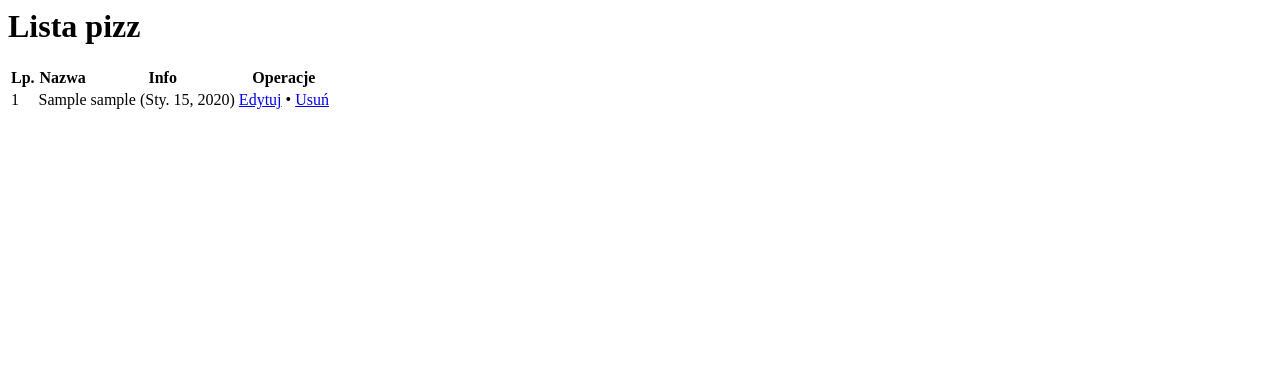
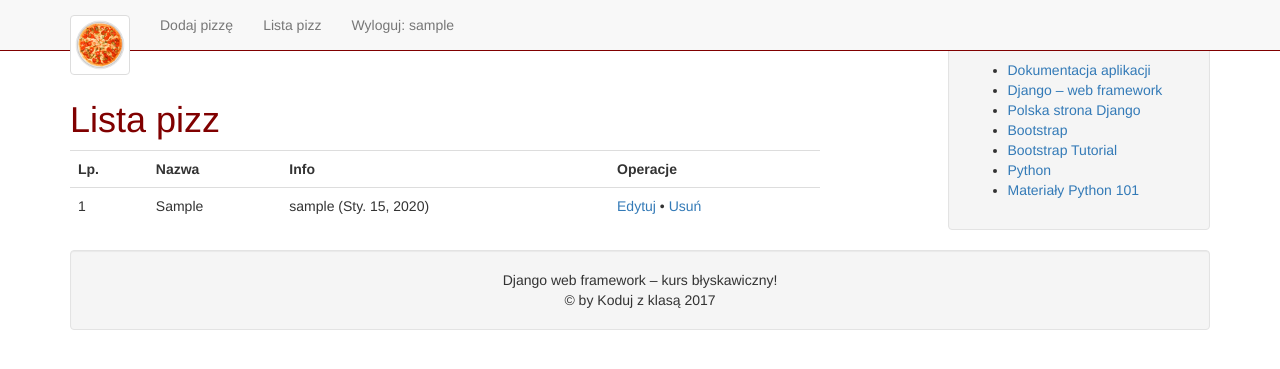
Before and after one commit to mmaciuk/malybar_django, a Django app: page /lista/ in a window 1280 px wide. Shown: the top 369 px of the page. Run offline with Django 3.2, Linux system fonts and the light colour scheme; a user stored in the database is signed in; tables that the repository leaves empty hold one stand-in row (values such as "Sample post"); some libraries are stand-ins or nearby versions.

Commit message:
z elementami graficznymi

```diff
--- a/malybar/pizza/static/pizza/css/pizza.css
+++ b/malybar/pizza/static/pizza/css/pizza.css
@@ -8,3 +8,6 @@
 .navbar{
 	border-bottom: 1px solid #800000;
 }
+.pizza-logo{
+	width:60px;
+}
--- a/malybar/pizza/templates/pizza/base.html
+++ b/malybar/pizza/templates/pizza/base.html
@@ -25,7 +25,7 @@
         <span class="icon-bar"></span>
       </button>
       <a class="navbar-brand" href="{% url 'pizza:index' %}">
-        <img src="{% static 'pizza/images/pizza.jpg' %}" class="img-thumbnail">
+        <img src="{% static 'pizza/images/pizza.png' %}" class="img-thumbnail pizza-logo">
       </a>
     </div>
     <div id="navbar" class="navbar-collapse collapse">
--- a/malybar/pizza/templates/pizza/pizza_list.html
+++ b/malybar/pizza/templates/pizza/pizza_list.html
@@ -1,4 +1,11 @@
-<h1>Lista pizz</h1>
+
+{% extends "pizza/base.html" %}
+
+{% block tytul_h1 %}
+  Lista pizz
+{% endblock %}
+
+{% block tresc %}
 
 <table class="table">
 <tr><th>Lp.</th><th>Nazwa</th><th>Info</th><th>Operacje</th></tr>
@@ -16,3 +23,15 @@
 </tr>
 {% endfor %}
 </table>
+{% endblock %}
+
+{% block linki_ul %}
+  <li><a href="http://django-maly-bar.rtfd.io">Dokumentacja aplikacji</a></li>
+  <li><a href="https://www.djangoproject.com/">Django – web framework</a></li>
+  <li><a href="http://django.pl/">Polska strona Django</a></li>
+  <li><a href="http://getbootstrap.com/">Bootstrap</a></li>
+  <li><a href="http://www.w3schools.com/bootstrap/">Bootstrap Tutorial
+  </a></li>
+  <li><a href="https://www.python.org/">Python</a></li>
+  <li><a href="http://python101.readthedocs.io/">Materiały Python 101</a></li>
+{% endblock %}
```
Also changed, not shown: malybar/pizza/static/pizza/images/pizza.png (added).
